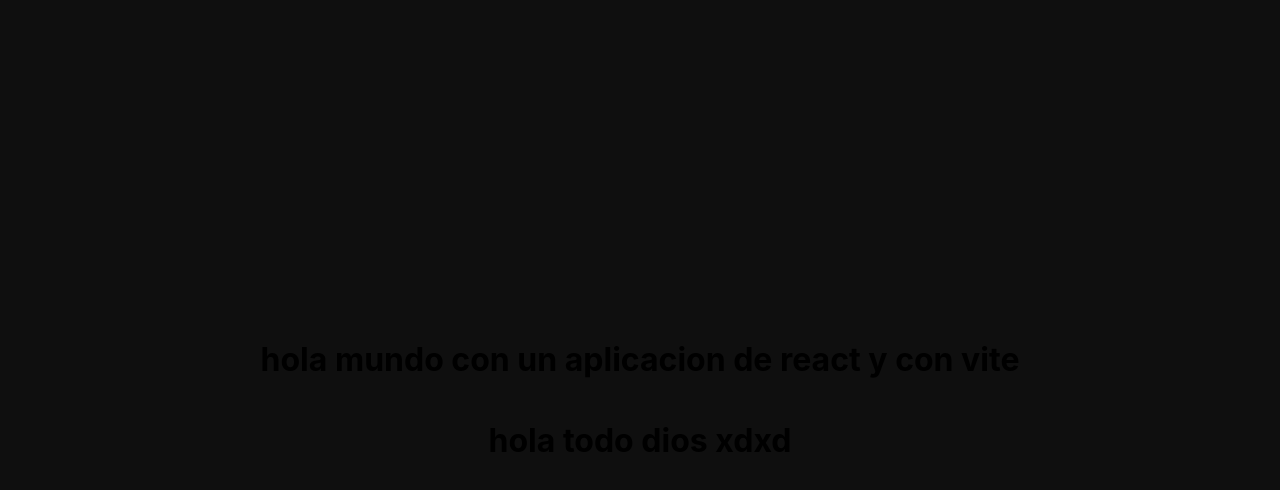
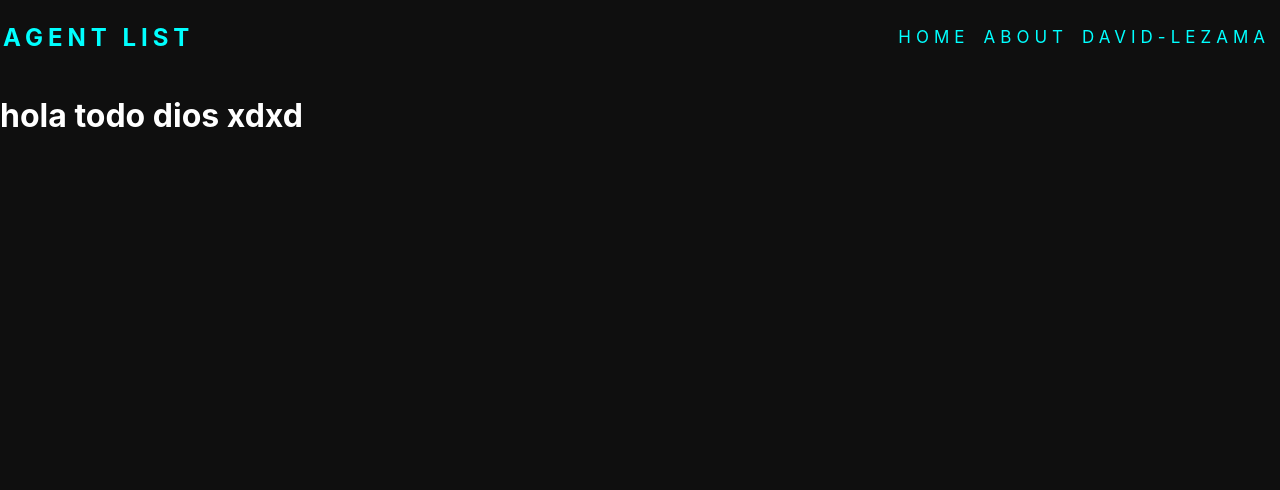
Before and after one commit to IamDavidev/agent-list, a React (Vite) app: page / in a window 1280 px wide. Shown: the top 490 px of the page. Built offline with nearby package versions, Linux system fonts and the light colour scheme.

Commit message:
navbar add

```diff
--- a/index.html
+++ b/index.html
@@ -4,7 +4,7 @@
     <meta charset="UTF-8" />
     <link rel="icon" type="image/svg+xml" href="/src/favicon.svg" />
     <meta name="viewport" content="width=device-width, initial-scale=1.0" />
-    <title>Vite App</title>
+    <title>Agent List</title>
   </head>
   <body>
     <div id="root"></div>
--- a/src/App.css
+++ b/src/App.css
@@ -1,13 +1,33 @@
 body {
+  color:#ffff;
   background: #0f0f0f;
   padding:0px;
   margin:0px
 }
 
 .App {
-  display: flex;
-  justify-content: center;
-  flex-direction:column;
-  align-items: center;
   height:100vh
 }
+
+.navbar{
+  display:flex;
+  align-items: center;
+  padding:3px;
+  justify-content: space-between;
+  color:#00ffff
+}
+.title__navbar{
+  letter-spacing: 5px;
+  text-transform:uppercase;
+
+}
+.navbar__menu{
+  letter-spacing: 5px;
+}
+a{
+  text-decoration: none;
+  margin:7px;
+  font-size: 17px;
+  text-transform:uppercase;
+  color:#00ffff
+}
--- a/src/App.jsx
+++ b/src/App.jsx
@@ -1,13 +1,12 @@
 
 import './App.css'
+import Navbar from './Components/Navbar'
 import Reduccer from './Components/Reduccer'
 
 function App() {
   return (
     <div className="App">
-      <h1>
-        hola mundo con un aplicacion de react y con vite
-      </h1>
+      <Navbar />
       <Reduccer />
     </div>
   )
--- /dev/null
+++ b/src/Components/Navbar.jsx
@@ -0,0 +1,17 @@
+const Navbar = ()=>{
+    return (
+        <nav className='navbar'>
+            <div  className='title__navbar'>
+                <h1>Agent List</h1>
+            </div>
+            <div className="navbar__menu">
+                <a href="#">home</a>
+                <a href="#">about</a>
+                <a href="https://github.com/L-David-T" target="_blank">David-Lezama</a>
+            </div>
+        </nav>
+    )
+}
+
+
+export default Navbar
--- a/src/Components/Reduccer.jsx
+++ b/src/Components/Reduccer.jsx
@@ -1,7 +1,3 @@
-
-
-
-
 const Reduccer = () => {
   return (
     <div className="reduccer__app">
--- a/src/main.jsx
+++ b/src/main.jsx
@@ -2,6 +2,9 @@
 import ReactDOM from 'react-dom'
 import './index.css'
 import App from './App'
+
+const $root = document.getElementById('root')
+
 
 ReactDOM.render(
   <React.StrictMode>
```
